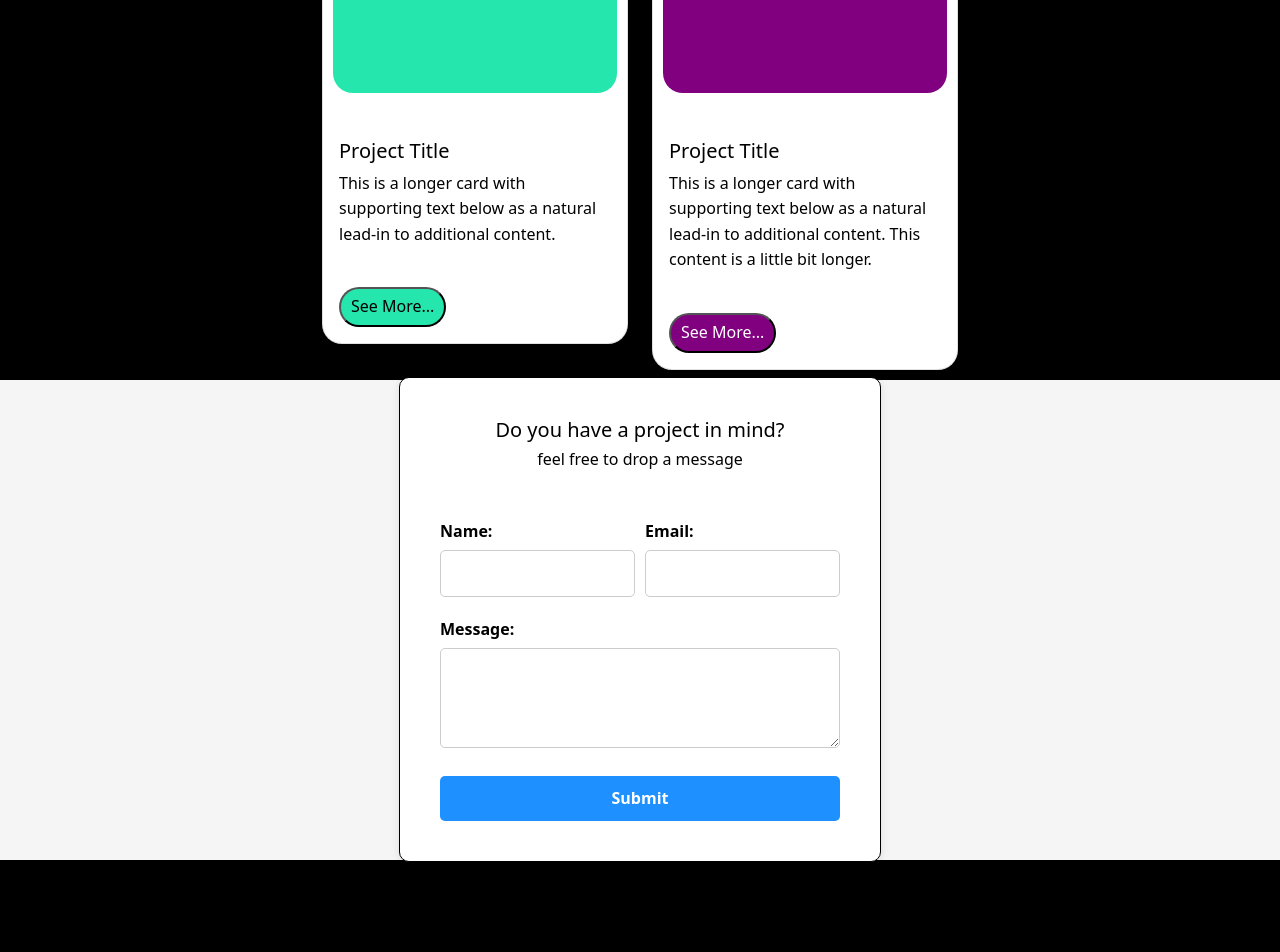
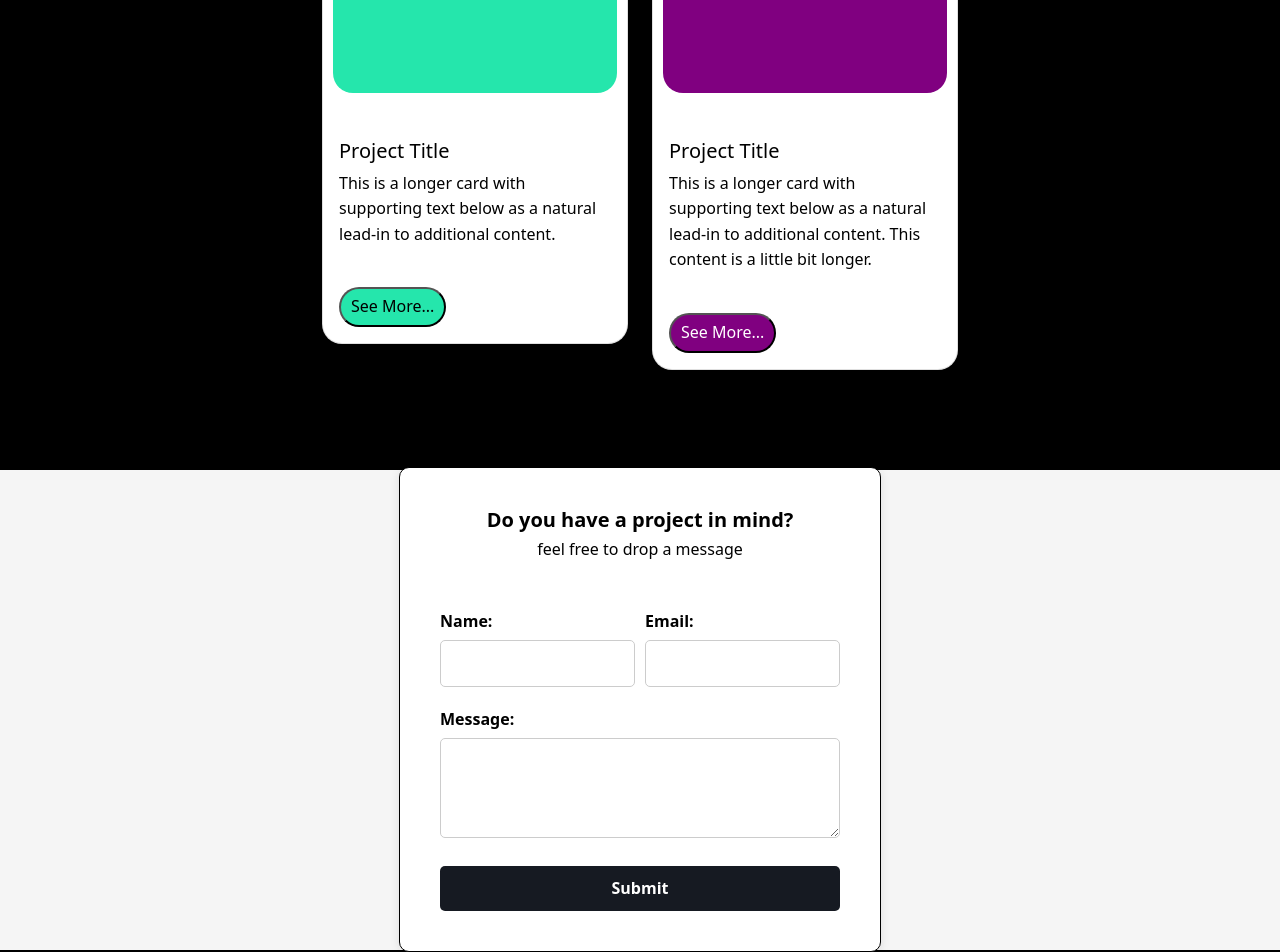
Before and after one commit to Magdielian-code/me, a plain HTML site: page project.html in a window 1280 px wide. Shown: the part 678-1630 px from the top of the page. Before the commit the page ends 1540 px from the top, so only its background shows below. Drawn offline with nearby package versions, Linux system fonts and the light colour scheme.

Commit message:
implemented the project page/contact-me section.

```diff
--- a/index.css
+++ b/index.css
@@ -71,9 +71,6 @@
 }
 .select-button-div {
   border-radius: 50px;
-}
-.select-project-div {
-
 }
 
 .select-project-button {
--- a/project.css
+++ b/project.css
@@ -9,3 +9,10 @@
     text-align: center;
     margin-bottom: 50px;
   }
+  .project-page-form-body {
+    margin-top: 90px;
+  }
+
+  .project-page-form-section-button {
+    background-color: #161A22;
+  }
--- a/project.html
+++ b/project.html
@@ -130,10 +130,10 @@
     </div>
 
     <!-- Contact me section -->
-    <div class="form-body">
+    <div class="form-body project-page-form-body">
       <div class="contact-me-container">
         <div class="contact-me-text-div">
-          <h5 class="contact-me-text">Do you have a project in mind?</h5>
+          <h5 class="contact-me-text"><strong>Do you have a project in mind?</strong></h5>
           <h6 class="contact-me-text">feel free to drop a message</h6>
         </div>
         <form id="contactForm">
@@ -151,7 +151,7 @@
             <label for="message">Message:</label>
             <textarea id="message" name="message" required></textarea>
           </div>
-          <button class="form-section-button" type="submit">
+          <button class="form-section-button project-page-form-section-button" type="submit">
             <strong>Submit</strong>
           </button>
         </form>
```
